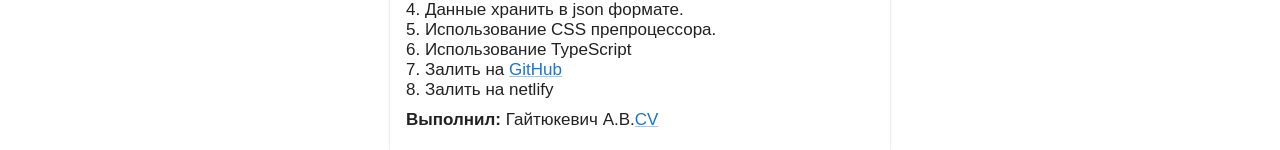
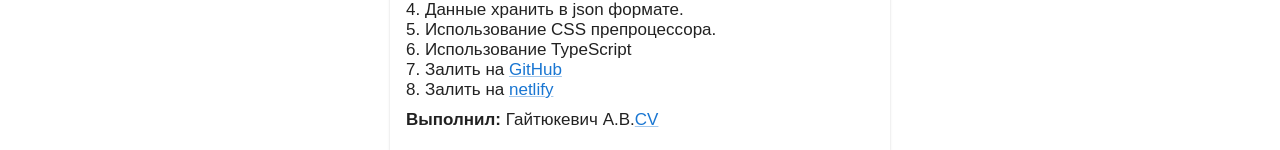
Before and after one commit to Metaloziz/notes, a React (Create React App) app: page / in a window 1280 px wide. Shown: the part 892-1042 px from the top of the page. Built offline with nearby package versions, Linux system fonts and the light colour scheme.

Commit message:
feat: added netlify

```diff
--- a/package.json
+++ b/package.json
@@ -1,5 +1,6 @@
 {
   "name": "notes",
+  "homepage": "https://Metaloziz.github.io/notes",
   "version": "0.1.0",
   "private": true,
   "dependencies": {
--- a/src/components/Descriptoon/Description.tsx
+++ b/src/components/Descriptoon/Description.tsx
@@ -34,11 +34,17 @@ export const Description: FC = () => (
             5. Использование CSS препроцессора. <br/>
             6. Использование TypeScript <br/>
             7. Залить на    <Link  href="https://github.com/Metaloziz/notes" title="GitHub" target="_blank">GitHub</Link> <br/>
-            8. Залить на netlify <br/>
+            8. Залить на   <Link
+            href="https://642c894098596e03e7928a4e--gorgeous-arithmetic-bb7010.netlify.app/"
+            title="CV" target="_blank"
+          >
+            netlify
+          </Link> <br/>
 
           </div>
 
         </div>
+
 
         <div>
           <b>Выполнил: </b> Гайтюкевич А.В.
```
